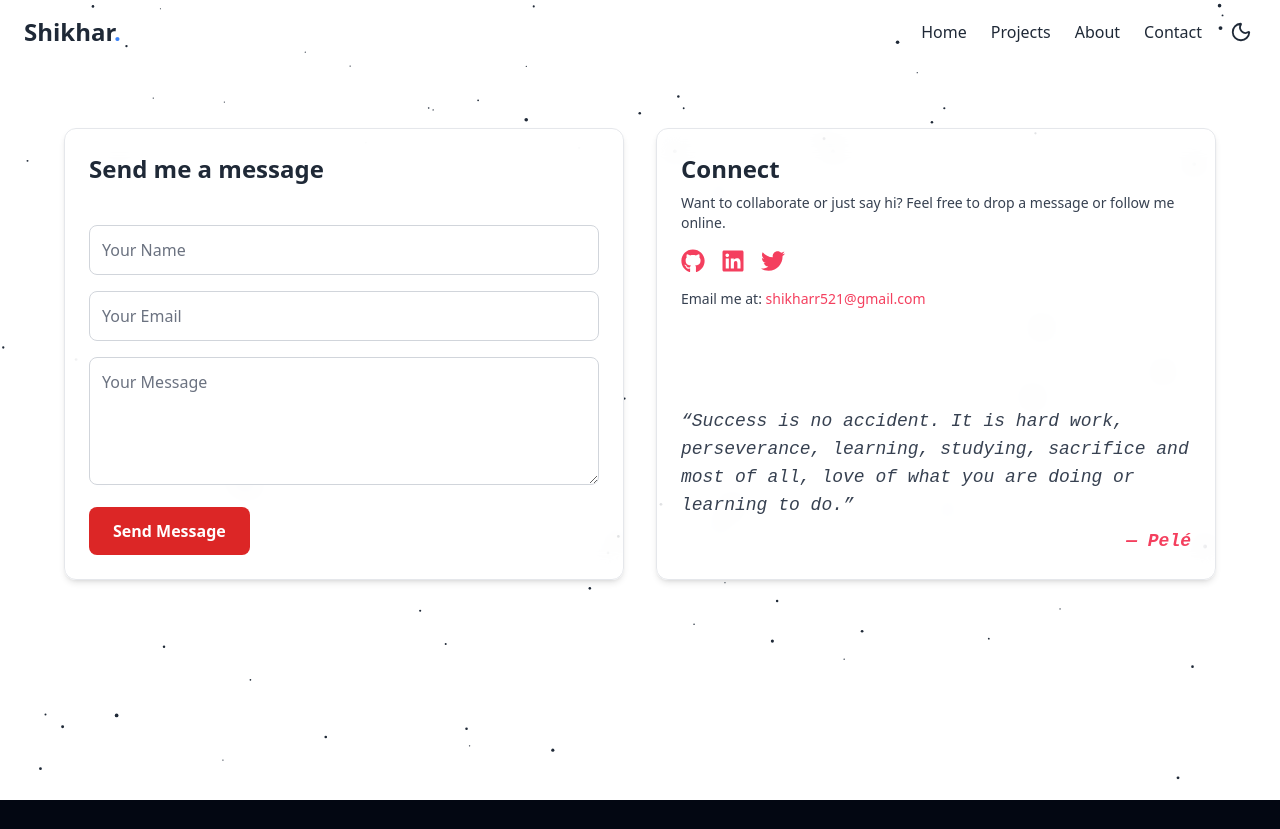
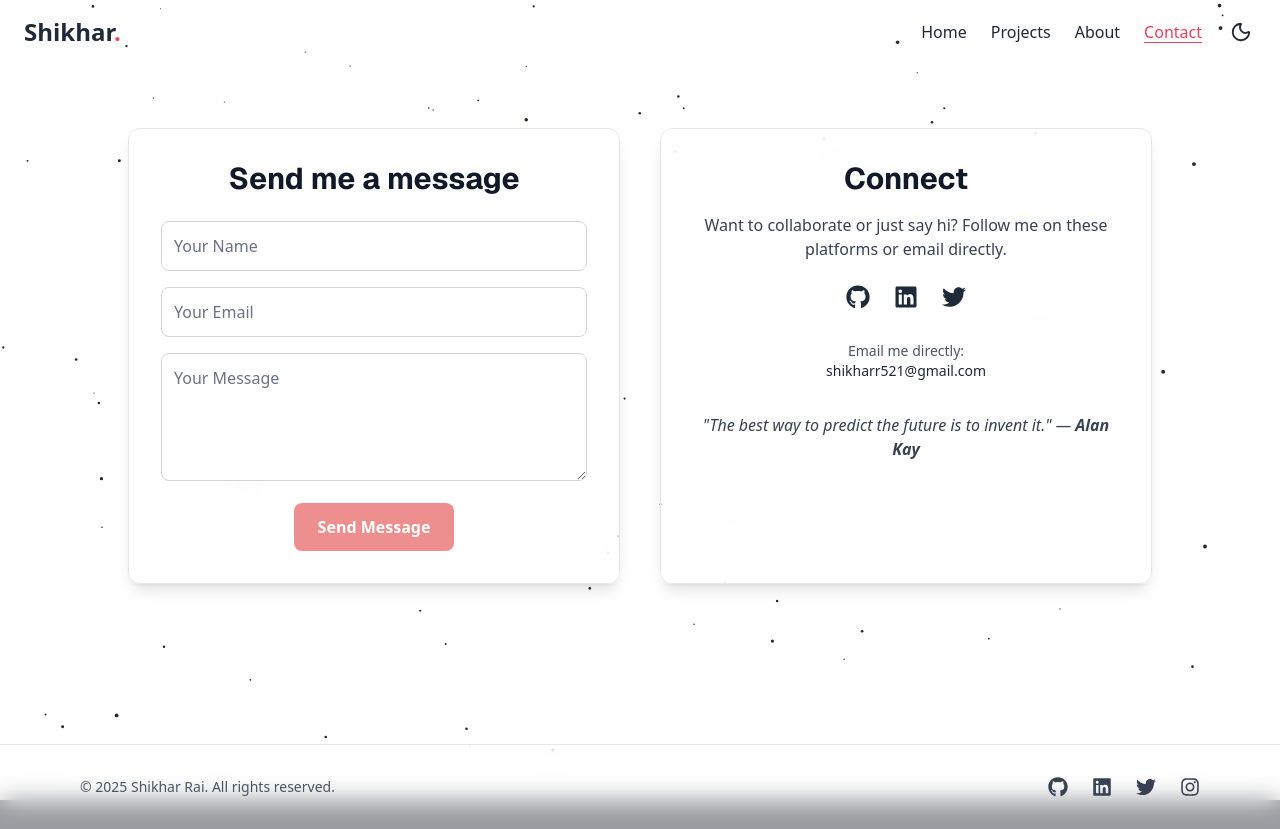
Before and after one commit to shikhar1est/my-portfolio, a Next.js app: page /contact in a window 1280 px wide. Before the commit the page ends 800 px from the top, so only its background shows below. Built offline with nearby package versions, Linux system fonts and the light colour scheme.

Commit message:
Changes in Home page

```diff
--- a/package.json
+++ b/package.json
@@ -9,6 +9,7 @@
     "lint": "next lint"
   },
   "dependencies": {
+    "@radix-ui/react-progress": "^1.1.7",
     "@radix-ui/react-slot": "^1.2.3",
     "@react-three/drei": "^10.3.0",
     "@react-three/fiber": "^9.1.4",
@@ -21,9 +22,13 @@
     "framer-motion": "^12.20.0",
     "lucide-react": "^0.525.0",
     "next": "15.3.4",
+    "next-themes": "^0.4.6",
     "react": "^19.0.0",
     "react-dom": "^19.0.0",
     "react-icons": "^5.5.0",
+    "react-toastify": "^11.0.5",
+    "sonner": "^2.0.6",
+    "swr": "^2.3.4",
     "tailwind-merge": "^3.3.1",
     "tailwind-variants": "^1.0.0",
     "tailwindcss-animate": "^1.0.7",
--- /dev/null
+++ b/src/app/components/Footer.tsx
@@ -0,0 +1,29 @@
+// src/components/Footer.tsx
+"use client";
+
+import { FaGithub, FaLinkedin, FaTwitter, FaInstagram } from "react-icons/fa";
+
+export default function Footer() {
+  return (
+    <footer className="bg-white/60 dark:bg-[#111]/60 backdrop-blur-md border-t border-gray-200 dark:border-gray-800 mt-20">
+      <div className="max-w-6xl mx-auto px-4 py-8 flex flex-col sm:flex-row justify-between items-center text-sm text-gray-600 dark:text-gray-400">
+        <p>&copy; {new Date().getFullYear()} Shikhar Rai. All rights reserved.</p>
+
+        <div className="flex gap-6 mt-4 sm:mt-0 text-xl text-gray-700 dark:text-gray-300">
+          <a href="https://github.com/yourgithub" target="_blank" rel="noopener noreferrer">
+            <FaGithub className="hover:text-rose-500 transition" />
+          </a>
+          <a href="https://linkedin.com/in/yourlinkedin" target="_blank" rel="noopener noreferrer">
+            <FaLinkedin className="hover:text-rose-500 transition" />
+          </a>
+          <a href="https://twitter.com/yourtwitter" target="_blank" rel="noopener noreferrer">
+            <FaTwitter className="hover:text-rose-500 transition" />
+          </a>
+          <a href="https://instagram.com/yourinsta" target="_blank" rel="noopener noreferrer">
+            <FaInstagram className="hover:text-rose-500 transition" />
+          </a>
+        </div>
+      </div>
+    </footer>
+  );
+}
--- a/src/app/components/Navbar.tsx
+++ b/src/app/components/Navbar.tsx
@@ -1,48 +1,28 @@
 "use client";
 
 import { useState, useEffect } from "react";
+import { usePathname } from "next/navigation";
 import { motion, AnimatePresence } from "framer-motion";
 import Link from "next/link";
 import { Moon, Sun } from "lucide-react";
-import { link } from "fs";
 
 const navItems = [
-  { label: "Home", href: "http://localhost:3000",link:"http://localhost:3000" },
-  { label: "Projects", href: "http://localhost:3000/projects", link:"http://localhost:3000/projects" },
-  { label: "About", href: "http://localhost:3000/about", link:"http://localhost:3000/about" },
-  { label: "Contact", href: "http://localhost:3000/contact", link:"http://localhost:3000/contact" },
+  { label: "Home", href: "/" },
+  { label: "Projects", href: "/projects" },
+  { label: "About", href: "/about" },
+  { label: "Contact", href: "/contact" },
 ];
 
 const Navbar = () => {
+  const pathname = usePathname();
   const [scrolled, setScrolled] = useState(false);
   const [menuOpen, setMenuOpen] = useState(false);
-  const [activeSection, setActiveSection] = useState("home");
   const [darkMode, setDarkMode] = useState(false);
 
   useEffect(() => {
     const onScroll = () => setScrolled(window.scrollY > 10);
     window.addEventListener("scroll", onScroll);
     return () => window.removeEventListener("scroll", onScroll);
-  }, []);
-
-  useEffect(() => {
-    const sections = document.querySelectorAll("section[id]");
-    const observer = new IntersectionObserver(
-      (entries) => {
-        entries.forEach((entry) => {
-          if (entry.isIntersecting) {
-            setActiveSection(entry.target.id);
-          }
-        });
-      },
-      {
-        rootMargin: "-40% 0px -50% 0px",
-        threshold: 0.1,
-      }
-    );
-
-    sections.forEach((section) => observer.observe(section));
-    return () => sections.forEach((section) => observer.unobserve(section));
   }, []);
 
   useEffect(() => {
@@ -73,24 +53,24 @@ const Navbar = () => {
         }`}
       >
         <div className="max-w-7xl mx-auto px-6 py-4 flex justify-between items-center">
-          <Link href="http://localhost:3000" className="text-2xl font-bold text-gray-800 dark:text-white">
-            Shikhar<span className="text-blue-500 dark:text-blue-500">.</span>
+          <Link href="/" className="text-2xl font-bold text-gray-800 dark:text-white">
+            Shikhar<span className="text-rose-500">.</span>
           </Link>
 
           {/* Desktop Nav */}
           <div className="hidden md:flex space-x-6 text-gray-800 dark:text-white font-medium items-center">
             {navItems.map((item) => (
-              <a
+              <Link
                 key={item.href}
                 href={item.href}
                 className={`transition-colors duration-200 ${
-                  activeSection === item.href.slice(1)
-                    ? "text-blue-400 underline underline-offset-4"
-                    : "hover:text-blue-400"
+                  pathname === item.href
+                    ? "text-rose-500 underline underline-offset-4"
+                    : "hover:text-rose-500"
                 }`}
               >
                 {item.label}
-              </a>
+              </Link>
             ))}
 
             {/* Dark Mode Toggle */}
@@ -125,18 +105,18 @@ const Navbar = () => {
             className="fixed inset-0 z-40 bg-black bg-opacity-90 flex flex-col items-center justify-center space-y-8 text-white text-2xl font-semibold"
           >
             {navItems.map((item) => (
-              <a
+              <Link
                 key={item.href}
                 href={item.href}
                 onClick={() => setMenuOpen(false)}
                 className={`transition ${
-                  activeSection === item.href.slice(1)
-                    ? "text-blue-400 underline underline-offset-4"
-                    : "hover:text-blue-400"
+                  pathname === item.href
+                    ? "text-rose-500 underline underline-offset-4"
+                    : "hover:text-rose-500"
                 }`}
               >
                 {item.label}
-              </a>
+              </Link>
             ))}
 
             {/* Dark Mode Toggle (Mobile) */}
--- a/src/app/contact/page.tsx
+++ b/src/app/contact/page.tsx
@@ -1,96 +1,154 @@
 "use client";
 
 import { motion } from "framer-motion";
-import { Card, CardContent } from "@/components/ui/card";
 import { FaGithub, FaLinkedin, FaTwitter } from "react-icons/fa";
+import { useState } from "react";
+import { toast } from "sonner";
+
+type FormData = {
+  name: string;
+  email: string;
+  message: string;
+};
 
 export default function ContactPage() {
+  const [formData, setFormData] = useState<FormData>({ name: "", email: "", message: "" });
+  const [isSubmitting, setIsSubmitting] = useState(false);
+
+  const handleChange = (e: React.ChangeEvent<HTMLInputElement | HTMLTextAreaElement>) => {
+    const { name, value } = e.target;
+    setFormData((prev) => ({ ...prev, [name]: value }));
+  };
+
+  const handleSubmit = async (e: React.FormEvent<HTMLFormElement>) => {
+    e.preventDefault();
+    setIsSubmitting(true);
+    try {
+      const res = await fetch("https://formspree.io/f/moqgdkpr", {
+        method: "POST",
+        headers: { "Content-Type": "application/json" },
+        body: JSON.stringify(formData),
+      });
+
+      if (res.ok) {
+        toast.success("Message sent successfully!");
+        setFormData({ name: "", email: "", message: "" });
+      } else {
+        toast.error("Something went wrong. Try again.");
+      }
+    } catch {
+      toast.error("Failed to send message.");
+    } finally {
+      setIsSubmitting(false);
+    }
+  };
+
   return (
-    <section className="py-20 px-4 sm:px-6 flex justify-center">
-      <div className="max-w-6xl w-full grid sm:grid-cols-2 gap-8">
-        {/* Left: Send a message */}
-        <Card className="bg-white/60 dark:bg-[#111]/60 backdrop-blur-md border border-gray-200 dark:border-gray-800 shadow-md dark:shadow-lg rounded-xl h-full">
-          <CardContent className="p-6 flex flex-col gap-4">
-            <h2 className="text-2xl font-bold text-gray-800 dark:text-white mb-2">
+    <section className="py-20 px-4 sm:px-6 flex flex-col items-center text-center">
+      <div className="max-w-5xl w-full grid grid-cols-1 lg:grid-cols-2 gap-10">
+        {/* Contact Form */}
+        <motion.div
+          initial={{ opacity: 0, y: 20 }}
+          animate={{ opacity: 1, y: 0 }}
+          transition={{ duration: 0.6 }}
+          className="bg-white/60 dark:bg-[#111]/60 backdrop-blur-md border border-gray-200 dark:border-gray-800 shadow-lg rounded-xl p-8 flex flex-col justify-between"
+        >
+          <h2 className="text-3xl font-bold text-gray-900 dark:text-white mb-6 font-geist">
             Send me a message
           </h2>
-
-            <form
-  action="https://formspree.io/f/mwpbjpdj"
-  method="POST"
-  className="space-y-4"
->
-  <input type="hidden" name="_captcha" value="false" />
-  <input type="hidden" name="_next" value="https://yourdomain.com/thank-you" />
-
+          <form className="space-y-4" onSubmit={handleSubmit}>
             <input
-    type="text"
               name="name"
               required
               placeholder="Your Name"
+              value={formData.name}
+              onChange={handleChange}
               className="w-full p-3 border border-gray-300 dark:border-gray-700 rounded-lg bg-white dark:bg-gray-900 text-gray-900 dark:text-gray-100"
+              aria-label="Your Name"
             />
             <input
               type="email"
               name="email"
               required
               placeholder="Your Email"
+              value={formData.email}
+              onChange={handleChange}
               className="w-full p-3 border border-gray-300 dark:border-gray-700 rounded-lg bg-white dark:bg-gray-900 text-gray-900 dark:text-gray-100"
+              aria-label="Your Email"
             />
             <textarea
               name="message"
               required
               placeholder="Your Message"
+              value={formData.message}
+              onChange={handleChange}
               className="w-full p-3 border border-gray-300 dark:border-gray-700 rounded-lg bg-white dark:bg-gray-900 text-gray-900 dark:text-gray-100 h-32"
-  ></textarea>
+              aria-label="Your Message"
+            />
             <button
               type="submit"
-    className="mt-2 px-6 py-3 bg-red-600 text-white rounded-lg font-semibold animate-pulse-slow"
+              disabled={isSubmitting}
+              className="mt-2 px-6 py-3 bg-red-600 text-white rounded-lg font-semibold animate-pulse-slow disabled:opacity-50"
             >
-    Send Message
+              {isSubmitting ? "Sending..." : "Send Message"}
             </button>
           </form>
-          </CardContent>
-        </Card>
+        </motion.div>
 
-        {/* Right: Connect + Quote */}
-        <Card className="bg-white/60 dark:bg-[#111]/60 backdrop-blur-md border border-gray-200 dark:border-gray-800 shadow-md dark:shadow-lg rounded-xl h-full flex flex-col justify-between">
-          <CardContent className="p-6 flex flex-col gap-6 h-full">
+        {/* Connect + Quote */}
+        <motion.div
+          initial={{ opacity: 0, y: 20 }}
+          animate={{ opacity: 1, y: 0 }}
+          transition={{ duration: 0.6, delay: 0.2 }}
+          className="bg-white/60 dark:bg-[#111]/60 backdrop-blur-md border border-gray-200 dark:border-gray-800 shadow-lg rounded-xl p-8 flex flex-col justify-between"
+        >
           <div>
-              <h2 className="text-2xl font-bold text-gray-800 dark:text-white mb-2">
+            <h2 className="text-3xl font-bold text-gray-900 dark:text-white mb-4 font-geist">
               Connect
             </h2>
-              <p className="text-sm text-gray-700 dark:text-gray-300">
-                Want to collaborate or just say hi? Feel free to drop a message or follow me online.
+            <p className="text-gray-700 dark:text-gray-300 mb-6">
+              Want to collaborate or just say hi? Follow me on these platforms or email directly.
             </p>
-
-              <div className="mt-4 flex gap-4 text-2xl text-rose-500 dark:text-rose-400">
-                <a href="https://github.com" target="_blank" rel="noopener noreferrer">
-                  <FaGithub />
+            <div className="flex justify-center gap-6 text-2xl text-gray-800 dark:text-gray-200">
+              <a
+                href="https://github.com/shikharr521"
+                target="_blank"
+                rel="noopener noreferrer"
+                aria-label="GitHub"
+              >
+                <FaGithub className="hover:text-red-600 transition-transform hover:scale-110" />
               </a>
-                <a href="https://linkedin.com" target="_blank" rel="noopener noreferrer">
-                  <FaLinkedin />
+              <a
+                href="https://linkedin.com/in/shikharr521"
+                target="_blank"
+                rel="noopener noreferrer"
+                aria-label="LinkedIn"
+              >
+                <FaLinkedin className="hover:text-red-600 transition-transform hover:scale-110" />
               </a>
-                <a href="https://twitter.com" target="_blank" rel="noopener noreferrer">
-                  <FaTwitter />
+              <a
+                href="https://twitter.com/shikharr521"
+                target="_blank"
+                rel="noopener noreferrer"
+                aria-label="Twitter"
+              >
+                <FaTwitter className="hover:text-red-600 transition-transform hover:scale-110" />
               </a>
             </div>
 
-              <p className="mt-4 text-sm text-gray-700 dark:text-gray-400">
-                Email me at:{" "}
-                <span className="font-medium text-rose-500 dark:text-rose-400">
+            <div className="mt-8 text-sm text-gray-600 dark:text-gray-400">
+              Email me directly:
+              <br />
+              <span className="font-medium text-gray-800 dark:text-gray-200">
                 shikharr521@gmail.com
               </span>
-              </p>
             </div>
 
-            <blockquote className="mt-auto pt-4 text-md sm:text-lg text-gray-700 dark:text-gray-300 italic font-geist-mono leading-relaxed">
-              “Success is no accident. It is hard work, perseverance, learning, studying, sacrifice and most of all,
-              love of what you are doing or learning to do.” <br />
-              <span className="mt-2 block text-right text-rose-500 font-semibold">— Pelé</span>
+            <blockquote className="mt-8 text-md italic text-gray-700 dark:text-gray-300">
+              "The best way to predict the future is to invent it." — <span className="font-semibold">Alan Kay</span>
             </blockquote>
-          </CardContent>
-        </Card>
+          </div>
+        </motion.div>
       </div>
     </section>
   );
--- a/src/app/layout.tsx
+++ b/src/app/layout.tsx
@@ -4,6 +4,7 @@ import { Geist, Geist_Mono } from "next/font/google";
 import Navbar from "./components/Navbar";
 import CanvasBackground from "./components/CanvasBackground"; // <-- add this import
 import type { Metadata } from "next";
+import Footer from "./components/Footer";
 
 const geistSans = Geist({
   subsets: ["latin"],
@@ -33,6 +34,7 @@ export default function RootLayout({
         {/* Content on top */}
         <Navbar />
         <main className="pt-12 relative z-10">{children}</main>
+        <Footer/>
       </body>
     </html>
   );
--- a/src/app/page.tsx
+++ b/src/app/page.tsx
@@ -4,6 +4,7 @@ import NowSection from "./components/NowSection";
 import QuickFacts from "./components/QuickFacts";
 import TechStack from "./components/TechStack";
 import Highlights from "./components/Highlights";
+import Footer from "./components/Footer";
 
 export default function Home() {
   return (
@@ -14,11 +15,6 @@ export default function Home() {
       <TechStack/>
       <Highlights/>
       {/* FOOTER */}
-      <footer className="py-8 flex flex-wrap justify-center gap-6 border-t border-black/10 dark:border-white/10 text-sm text-gray-600 dark:text-gray-400">
-        <a href="https://nextjs.org/learn" target="_blank" className="hover:underline">Learn</a>
-        <a href="https://vercel.com/templates" target="_blank" className="hover:underline">Examples</a>
-        <a href="https://nextjs.org" target="_blank" className="hover:underline">Go to nextjs.org →</a>
-      </footer>
     </div>
   );
 }
--- /dev/null
+++ b/src/components/ui/sonner.tsx
@@ -0,0 +1,31 @@
+"use client"
+
+import { useTheme } from "next-themes"
+import { Toaster as Sonner } from "sonner"
+
+type ToasterProps = React.ComponentProps<typeof Sonner>
+
+const Toaster = ({ ...props }: ToasterProps) => {
+  const { theme = "system" } = useTheme()
+
+  return (
+    <Sonner
+      theme={theme as ToasterProps["theme"]}
+      className="toaster group"
+      toastOptions={{
+        classNames: {
+          toast:
+            "group toast group-[.toaster]:bg-background group-[.toaster]:text-foreground group-[.toaster]:border-border group-[.toaster]:shadow-lg",
+          description: "group-[.toast]:text-muted-foreground",
+          actionButton:
+            "group-[.toast]:bg-primary group-[.toast]:text-primary-foreground",
+          cancelButton:
+            "group-[.toast]:bg-muted group-[.toast]:text-muted-foreground",
+        },
+      }}
+      {...props}
+    />
+  )
+}
+
+export { Toaster }
--- a/tailwind.config.js
+++ b/tailwind.config.js
@@ -63,6 +63,7 @@ module.exports = {
       },
       animation: {
         'soft-blink': 'soft-blink 5s ease-in-out infinite',
+        'pulse-slow': 'pulse 1.25s infinite',
       },
       keyframes: {
         'soft-blink': {
```
Also changed, not shown: src/app/components/Hero.tsx (+24 -1 lines), src/app/components/Highlights.tsx (+43 -39 lines), src/components/ui/progress.tsx (added, +28 -0 lines), 1 other file (tests, documents, lock files or other folders). Lines whose indentation alone changed are shown as unchanged.
